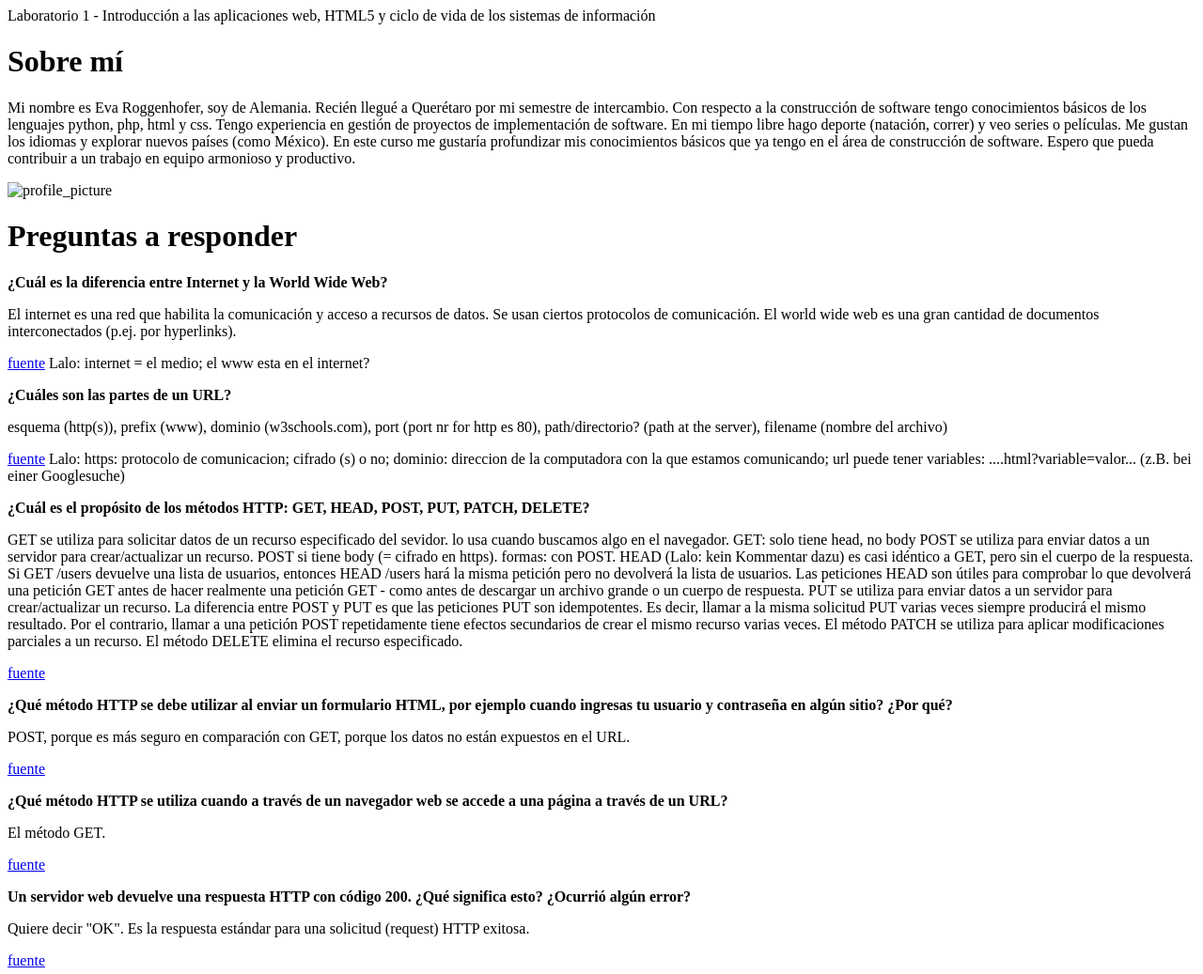
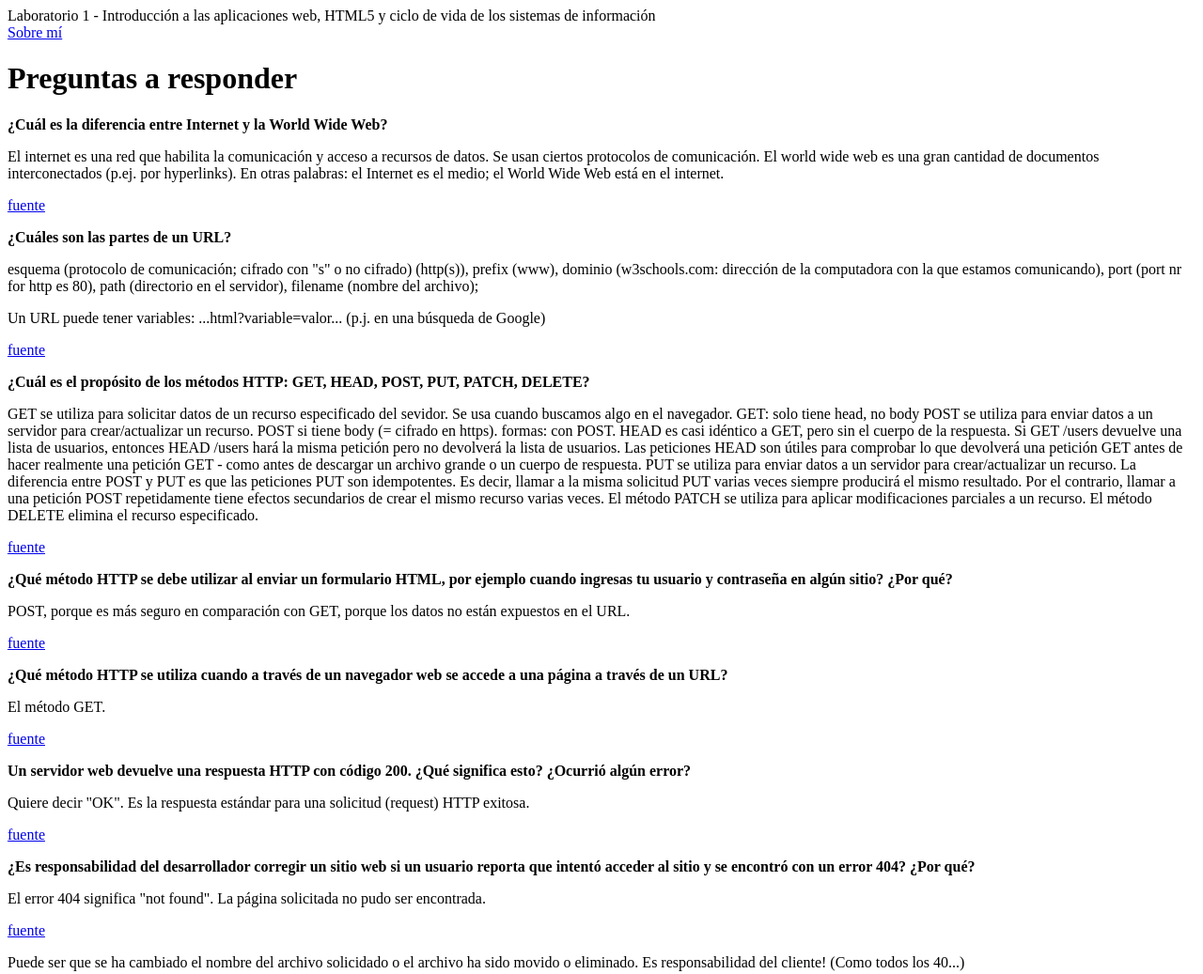
Before and after one commit to EvaRoggenhofer/TC2005B, a plain HTML site: page Laboratorio 1/preguntas_a_responder.html in a window 1280 px wide. Shown: the top 1037 px of the page at 94% size. Drawn offline with Linux system fonts and the light colour scheme.

Commit message:
version 1 de página sobre mí

```diff
--- a/Laboratorio 1/preguntas_a_responder.html
+++ b/Laboratorio 1/preguntas_a_responder.html
@@ -11,38 +11,32 @@
 
         <header>Laboratorio 1 - Introducción a las aplicaciones web, HTML5 y ciclo de vida de los sistemas de información</header>
 
-		<h1>Sobre mí</h1>
+        <nav>
+            <a href="sobre_mí.html">Sobre mí</a>
+        </nav>
 
-		<p>Mi nombre es Eva Roggenhofer, soy de Alemania. Recién llegué a Querétaro por mi semestre de intercambio.
-			Con respecto a la construcción de software tengo conocimientos básicos de los lenguajes python, php, html y css.
-			Tengo experiencia en gestión de proyectos de implementación de software. En mi tiempo libre hago deporte (natación, correr)
-			y veo series o películas. Me gustan los idiomas y explorar nuevos países (como México).
-			En este curso me gustaría profundizar mis conocimientos básicos que ya tengo en el área de construcción de software.
-			Espero que pueda contribuir a un trabajo en equipo armonioso y productivo.</p>
-
-            <img src="profile_picture.jpg" alt="profile_picture">
 
 		<h1>Preguntas a responder</h1>
 
 		<p><strong>¿Cuál es la diferencia entre Internet y la World Wide Web?</strong></p>
 		<p>El internet es una red que habilita la comunicación y acceso a recursos de datos. Se usan ciertos protocolos de comunicación.
-			El world wide web es una gran cantidad de documentos interconectados (p.ej. por hyperlinks).</p>
+			El world wide web es una gran cantidad de documentos interconectados (p.ej. por hyperlinks).
+            En otras palabras: el Internet es el medio; el World Wide Web está en el internet.</p>
 		<a href="https://www.geeksforgeeks.org/difference-between-internet-and-www/">fuente</a>
 
-		Lalo: internet = el medio; el www esta en el internet?
+
 
 
 		<p><strong>¿Cuáles son las partes de un URL?</strong></p>
-		<p>esquema (http(s)), prefix (www), dominio (w3schools.com), port (port nr for http es 80), path/directorio? (path at the server), filename (nombre del archivo)</p>
-		<a href="https://www.w3schools.com/html/html_urlencode.asp">fuente</a>
+		<p>esquema (protocolo de comunicación; cifrado con "s" o no cifrado) (http(s)), prefix (www), dominio (w3schools.com: dirección de la computadora con la que estamos comunicando), port (port nr for http es 80), path (directorio en el servidor), filename (nombre del archivo);</p>
+		<p>Un URL puede tener variables: ...html?variable=valor... (p.j. en una búsqueda de Google)</p>
+        <a href="https://www.w3schools.com/html/html_urlencode.asp">fuente</a>
 
-		Lalo: https: protocolo de comunicacion; cifrado (s) o no; dominio: direccion de la computadora con la que estamos comunicando;
-		url puede tener variables: ....html?variable=valor... (z.B. bei einer Googlesuche)
 
 		<p><strong>¿Cuál es el propósito de los métodos HTTP: GET, HEAD, POST, PUT, PATCH, DELETE?</strong></p>
-		<p>GET se utiliza para solicitar datos de un recurso especificado del sevidor. lo usa cuando buscamos algo en el navegador. GET: solo tiene head, no body
+		<p>GET se utiliza para solicitar datos de un recurso especificado del sevidor. Se usa cuando buscamos algo en el navegador. GET: solo tiene head, no body
 			POST se utiliza para enviar datos a un servidor para crear/actualizar un recurso. POST si tiene body (= cifrado en https). formas: con POST.
-			HEAD (Lalo: kein Kommentar dazu) es casi idéntico a GET, pero sin el cuerpo de la respuesta. Si GET /users devuelve una lista de usuarios, entonces HEAD /users hará la misma petición pero no devolverá la lista de usuarios. Las peticiones HEAD son útiles para comprobar lo que devolverá una petición GET antes de hacer realmente una petición GET - como antes de descargar un archivo grande o un cuerpo de respuesta.
+			HEAD es casi idéntico a GET, pero sin el cuerpo de la respuesta. Si GET /users devuelve una lista de usuarios, entonces HEAD /users hará la misma petición pero no devolverá la lista de usuarios. Las peticiones HEAD son útiles para comprobar lo que devolverá una petición GET antes de hacer realmente una petición GET - como antes de descargar un archivo grande o un cuerpo de respuesta.
 			PUT se utiliza para enviar datos a un servidor para crear/actualizar un recurso. La diferencia entre POST y PUT es que las peticiones PUT son idempotentes. Es decir, llamar a la misma solicitud PUT varias veces siempre producirá el mismo resultado. Por el contrario, llamar a una petición POST repetidamente tiene efectos secundarios de crear el mismo recurso varias veces.
 			El método PATCH se utiliza para aplicar modificaciones parciales a un recurso.
 			El método DELETE elimina el recurso especificado.
@@ -67,7 +61,7 @@
 		<p><strong>¿Es responsabilidad del desarrollador corregir un sitio web si un usuario reporta que intentó acceder al sitio y se encontró con un error 404? ¿Por qué?</strong></p>
 		<p>El error 404 significa "not found". La página solicitada no pudo ser encontrada.</p>
 		<a href="https://www.w3schools.com/tags/ref_httpmessages.asp">fuente</a>
-		<p>Puede ser que se ha cambiado el nombre del archivo solicidado o el archivo ha sido movido o eliminado. es responsabilidad del cliente! todos los 40....</p>
+		<p>Puede ser que se ha cambiado el nombre del archivo solicidado o el archivo ha sido movido o eliminado. Es responsabilidad del cliente! (Como todos los 40...)</p>
 		<a href="https://learn.microsoft.com/en-us/troubleshoot/developer/webapps/iis/health-diagnostic-performance/troubleshoot-404-file-not-found-error">source</a>
 
 
@@ -100,18 +94,17 @@
 
 		<p><strong>Sobre el ciclo de vida y desarrollo de los sistemas de información:</strong></p>
 		<p>¿Cuál es el ciclo de vida de los sistemas de información?</p>
-		<p>planeación, analisis, diseno, implementacion, mantenimiento, jubilación</p>
+		<p>planeación, analisis, diseño, implementacion, mantenimiento, jubilación</p>
 		<a href="https://www.geeksforgeeks.org/software-engineering-information-system-life-cycle/">fuente</a>
 
 
 		<p><strong>¿Cuál es el ciclo de desarrollo de sistemas de información?</strong></p>
-		<p>diseno, desarrollo, implementación</p>
+		<p>diseño, desarrollo, implementación</p>
 		<a href="https://keepcoding.io/blog/ciclo-de-vida-del-desarrollo-del-sistema/">fuente</a>"
 
-		<footer>Eva Roggenhofer A01762592@tec.mx</footer>
+		<footer>https://code.visualstudio.com/</footer>
 
 	</body>
 
 
-
 </html>
```
Also changed, not shown: Laboratorio 1/sobre_mí.html (added, +37 -0 lines), Laboratorio 1/images/profile_picture.jpeg (added).
